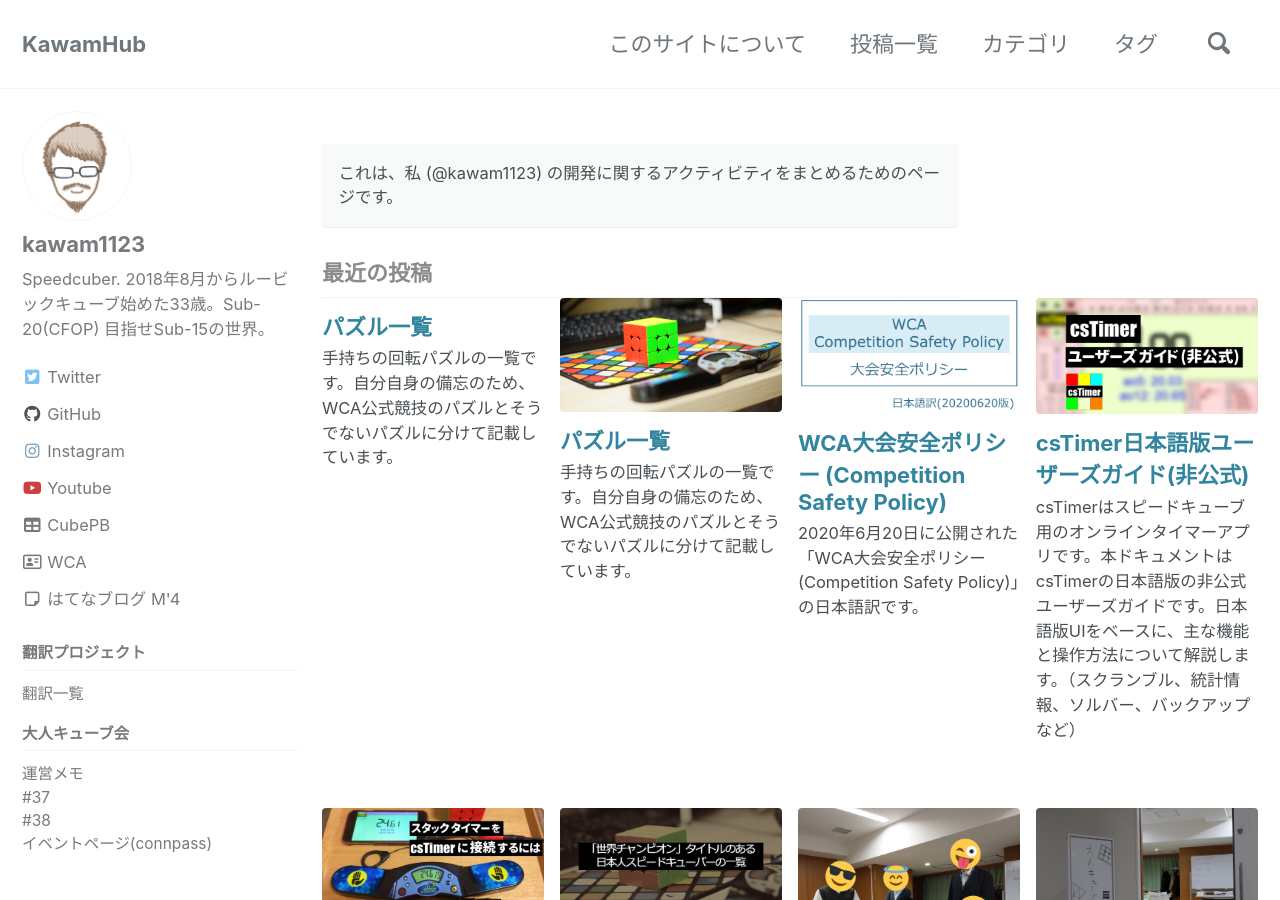
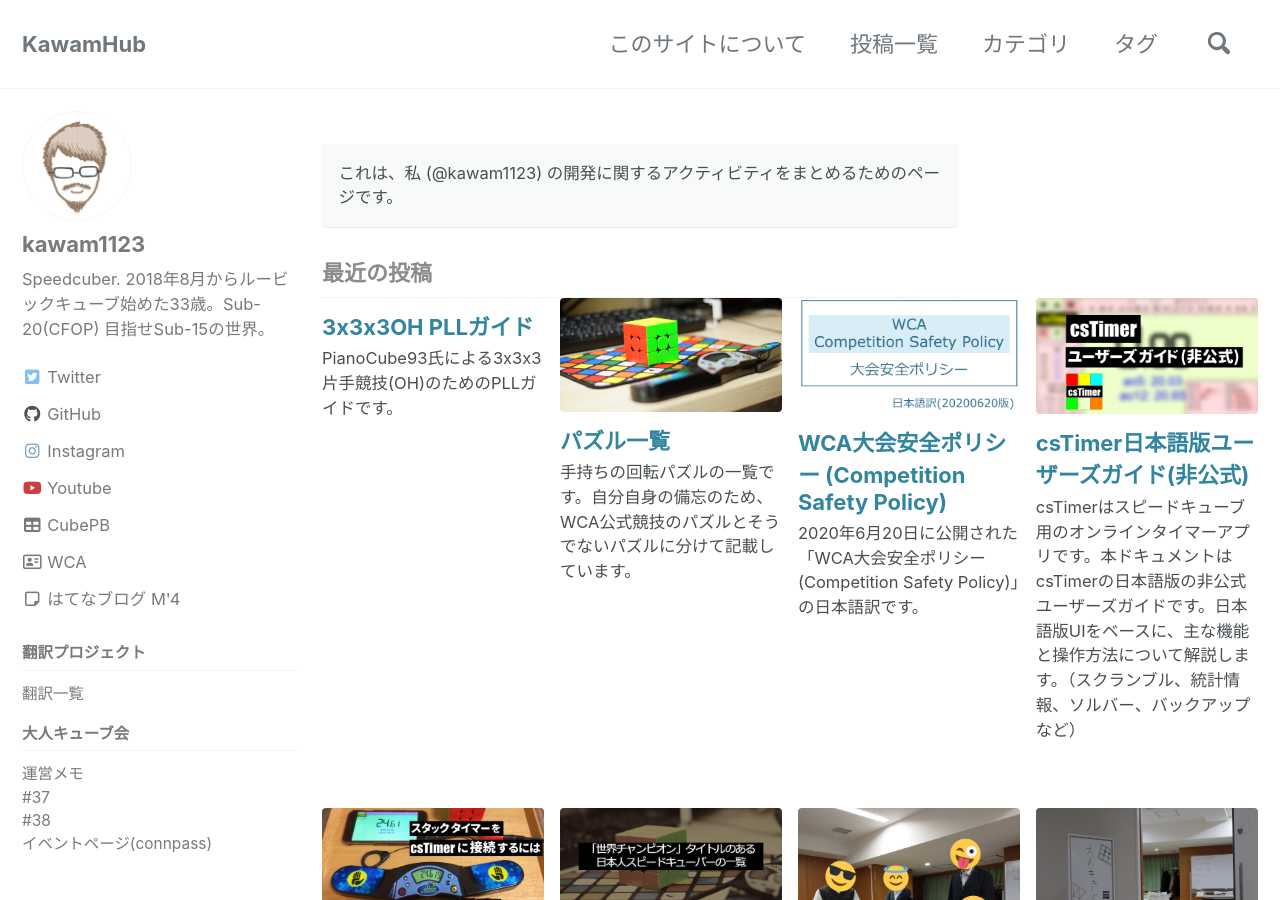
Before and after one commit to kawam1123/kawam1123.github.io, a Jekyll site: the page built from index.html, in a window 1280 px wide and 900 px high. Built offline with Jekyll 4.4.1, drawn with Linux system fonts in a browser that asks for light colours; cached includes are drawn as plain includes; nearby versions of some CDN libraries; some web fonts are replaced; the list of posts is cut into pages by our own code.

Commit message:
update OH PLL guide

```diff
--- a/_posts/2020-06-27-full-oh-pll-guide.md
+++ b/_posts/2020-06-27-full-oh-pll-guide.md
@@ -1,7 +1,7 @@
 ---
-title: パズル一覧
-excerpt: 手持ちの回転パズルの一覧です。自分自身の備忘のため、WCA公式競技のパズルとそうでないパズルに分けて記載しています。
-description: 手持ちの回転パズルの一覧です。自分自身の備忘のため、WCA公式競技のパズルとそうでないパズルに分けて記載しています。
+title: 3x3x3OH PLLガイド
+excerpt: PianoCube93氏による3x3x3片手競技(OH)のためのPLLガイドです。
+description: PianoCube93氏による3x3x3片手競技(OH)のためのPLLガイドです。
 date: 2020-06-27 20:50:00 +0900
 header:
   teaser:
@@ -14,5 +14,9 @@
 author_profile: true
 sidebar: true
 permalink: /full-oh-pll-guide
-publish: false
 ---
+
+[Full OH PLL Guide from PianoCube93](https://kawam1123.github.io/one-handed/Full%20OH%20PLL%20Guide%20from%20PianoCube93.pdf)
+
+- 片手競技(OH)を始めたころに大変お世話になったOH PLLの手順集を画像付きで１枚にまとめました。自分自身の確認用。
+- オリジナルはRedditのu/PianoCube93氏が[投稿したポスト](https://www.reddit.com/r/Cubers/comments/7c2es2/full_oh_pll_guide/)です。元のポストでは、指使いのアニメーションGIF（ゆっくりバージョン／通常バージョン）が閲覧できます。OHのPLLはどうやって回すとよいのかを考える最初の一歩として非常に役立つと思います。
```
